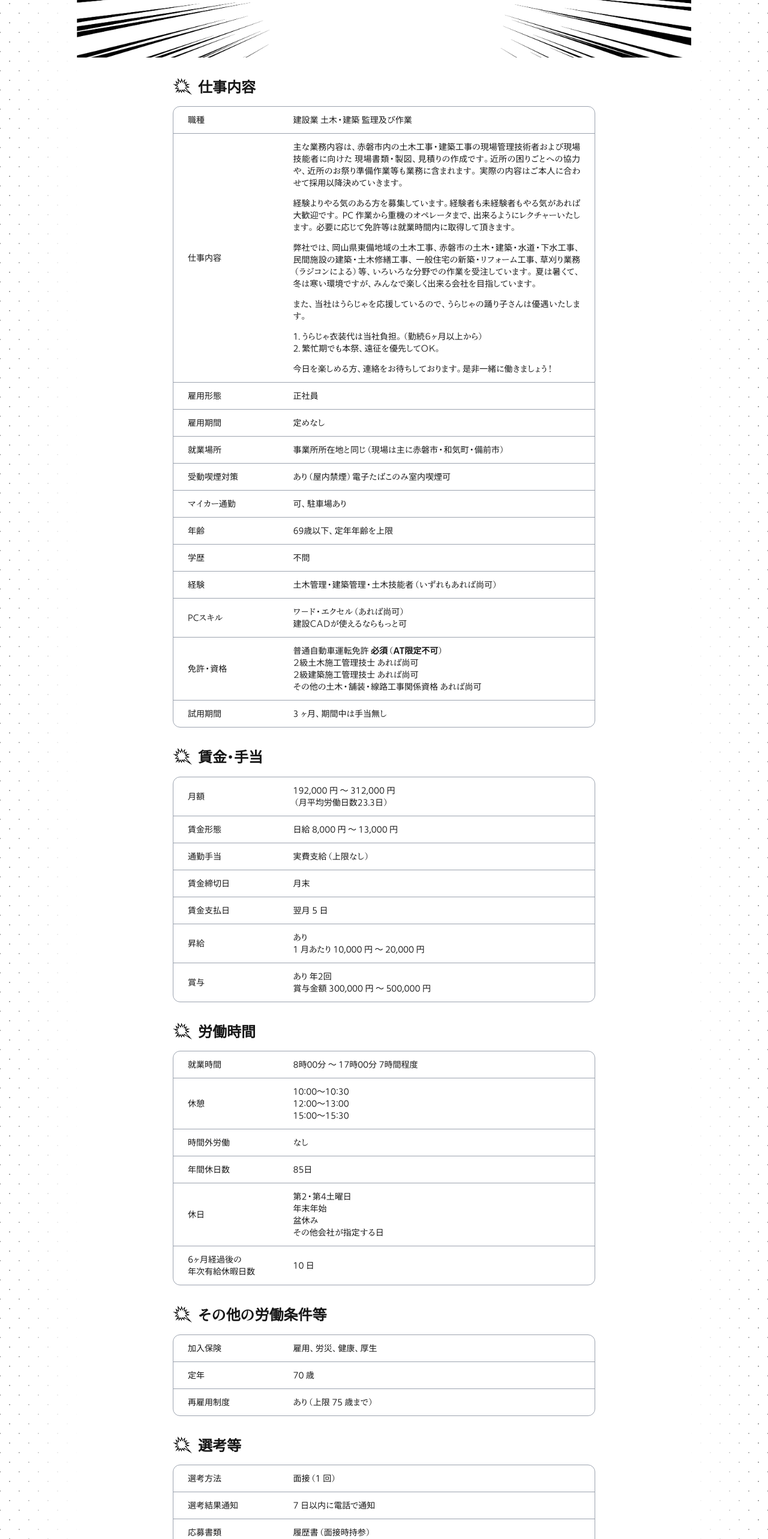
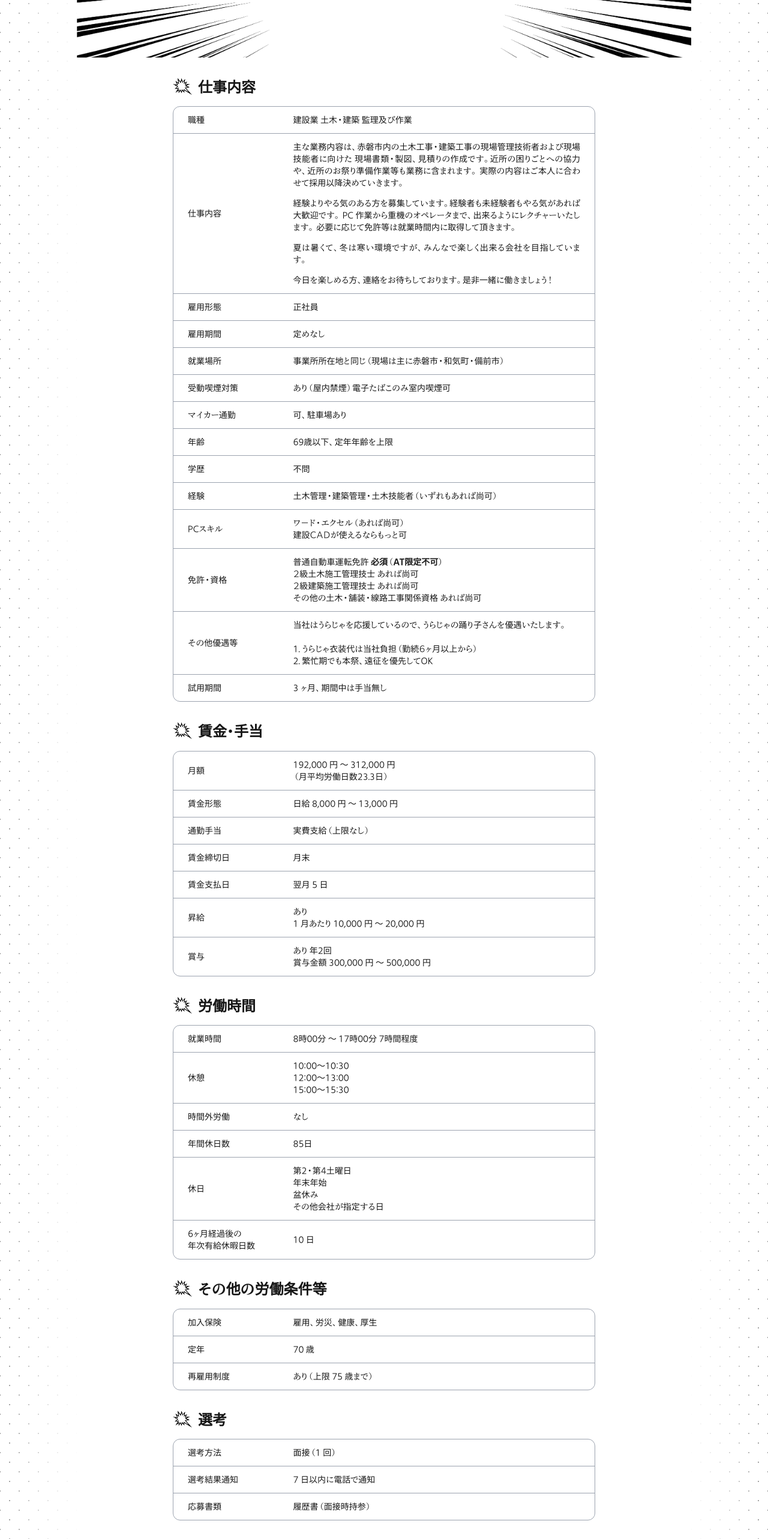
Before and after one commit to nakaken-ltd/nakaken-ltd.github.io, a Next.js app: page /recruit in a window 1280 px wide. Shown: the part 234-2800 px from the top of the page at 60% size. Built offline with nearby package versions, Linux system fonts and the light colour scheme.

Commit message:
Update recruiting info

```diff
--- a/app/recruit/page.tsx
+++ b/app/recruit/page.tsx
@@ -67,18 +67,7 @@ export default function RecruitPage() {
                       </p>
 
                       <p className="mb-[1em]">
-                        弊社では、岡山県東備地域の土木工事、赤磐市の土木・建築・水道・下水工事、民間施設の建築・土木修繕工事、
-                        一般住宅の新築・リフォーム工事、草刈り業務（ラジコンによる）等、いろいろな分野での作業を受注しています。
                         夏は暑くて、冬は寒い環境ですが、みんなで楽しく出来る会社を目指しています。
-                      </p>
-
-                      <p className="mb-[1em]">
-                        また、当社はうらじゃを応援しているので、うらじゃの踊り子さんは優遇いたします。<br/>
-                      </p>
-
-                      <p className="mb-[1em]">
-                        1. うらじゃ衣装代は当社負担。（勤続６ヶ月以上から）<br/>
-                        2. 繁忙期でも本祭、遠征を優先してＯＫ。<br/>
                       </p>
 
                       <p>
@@ -132,6 +121,14 @@ export default function RecruitPage() {
                       ２級土木施工管理技士 あれば尚可<br/>
                       ２級建築施工管理技士 あれば尚可<br/>
                       その他の土木・舗装・線路工事関係資格 あれば尚可<br/>
+                    </td>
+                  </tr>
+                  <tr className="border-b border-gray-400 border-default">
+                    <td className="px-6 py-3">その他優遇等</td>
+                    <td className="px-6 py-3">
+                      当社はうらじゃを応援しているので、うらじゃの踊り子さんを優遇いたします。<br/><br/>
+                      1. うらじゃ衣装代は当社負担（勤続６ヶ月以上から）<br/>
+                      2. 繁忙期でも本祭、遠征を優先してOK<br/>
                     </td>
                   </tr>
                   <tr>
@@ -282,7 +279,7 @@ export default function RecruitPage() {
                   height={32}
                   style={{display: "inline", marginRight: '10px'}}
                 />
-                <span className="align-[-6px] text-2xl font-bold">選考等</span>
+                <span className="align-[-6px] text-2xl font-bold">選考</span>
               </div>
               <div className="w-full relative mb-8 rounded-xl border border-gray-400">
                 <table className="w-full text-sm text-left rtl:text-right text-body">
@@ -298,14 +295,32 @@ export default function RecruitPage() {
                     <td className="px-6 py-3">選考結果通知</td>
                     <td className="px-6 py-3">7 日以内に電話で通知</td>
                   </tr>
-                  <tr className="border-b border-gray-400 border-default">
+                  <tr>
                     <td className="px-6 py-3">応募書類</td>
                     <td className="px-6 py-3">履歴書（面接時持参）</td>
                   </tr>
-                  <tr className="border-b border-gray-400 border-default">
-                    <td className="px-6 py-3">特記事項</td>
-                    <td className="px-6 py-3">うらじゃ踊り子さんなら尚可</td>
-                  </tr>
+                  </tbody>
+                </table>
+              </div>
+            </div>
+
+            <div className="mb-[var(--section-mb-sm)] md:mb-[var(--section-mb-md)]">
+              <div className="mb-4">
+                <Image
+                  src={header}
+                  alt="ヘッダ"
+                  width={32}
+                  height={32}
+                  style={{display: "inline", marginRight: '10px'}}
+                />
+                <span className="align-[-6px] text-2xl font-bold">連絡先</span>
+              </div>
+              <div className="w-full relative mb-8 rounded-xl border border-gray-400">
+                <table className="w-full text-sm text-left rtl:text-right text-body">
+                  <colgroup>
+                    <col className="w-1/4"/>
+                  </colgroup>
+                  <tbody>
                   <tr className="border-b border-gray-400 border-default">
                     <td className="px-6 py-3">担当者</td>
                     <td className="px-6 py-3">中原 哲哉</td>
```
